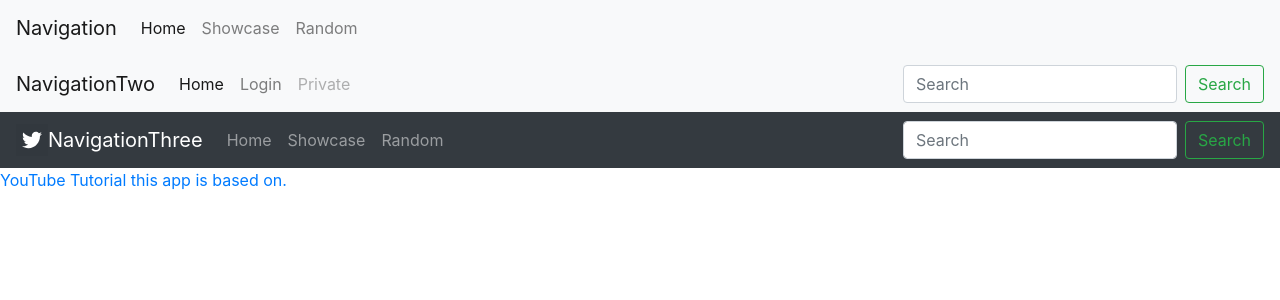
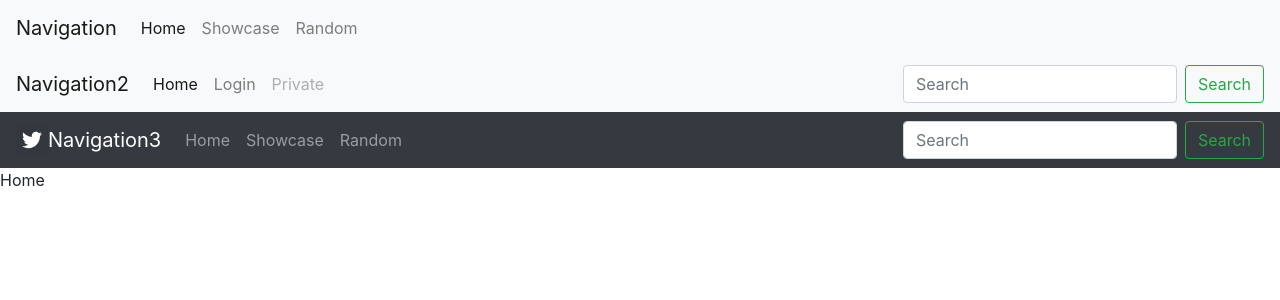
Before and after one commit to jazfunk/test-react-app, a React (Create React App) app: page / in a window 1280 px wide. Shown: the top 300 px of the page. Built offline with nearby package versions, Linux system fonts and the light colour scheme.

Commit message:
Changes Navbar text and home page text

```diff
--- a/src/NavigationThree.js
+++ b/src/NavigationThree.js
@@ -7,7 +7,7 @@ class NavigationThree extends Component {
     return (
       <Navbar bg="dark" variant="dark" expand="md">
         <img id="twitter-logo" src={TwitterLogo} alt="Twitter Logo"></img>
-        <Navbar.Brand href="/">NavigationThree</Navbar.Brand>
+        <Navbar.Brand href="/">Navigation3</Navbar.Brand>
         <Navbar.Toggle aria-controls="basic-navbar-nav" />
         <Navbar.Collapse id="basic-navbar-nav">
           <Nav className="mr-auto">
--- a/src/NavigationTwo.js
+++ b/src/NavigationTwo.js
@@ -5,7 +5,7 @@ class NavigationTwo extends Component {
     return (
       <nav className="navbar navbar-expand-md navbar-light bg-light">
         <a className="navbar-brand" href="/">
-          NavigationTwo
+          Navigation2
         </a>
         <button
           className="navbar-toggler"
--- a/src/routes/Home.js
+++ b/src/routes/Home.js
@@ -2,7 +2,7 @@ import React from "react"
 
 const Home = () => {
   return (
-    <div><a href="https://www.youtube.com/watch?v=H9uQbFsgs84">YouTube Tutorial this app is based on.</a></div>
+    <div>Home</div>
   )
 }
 
```
